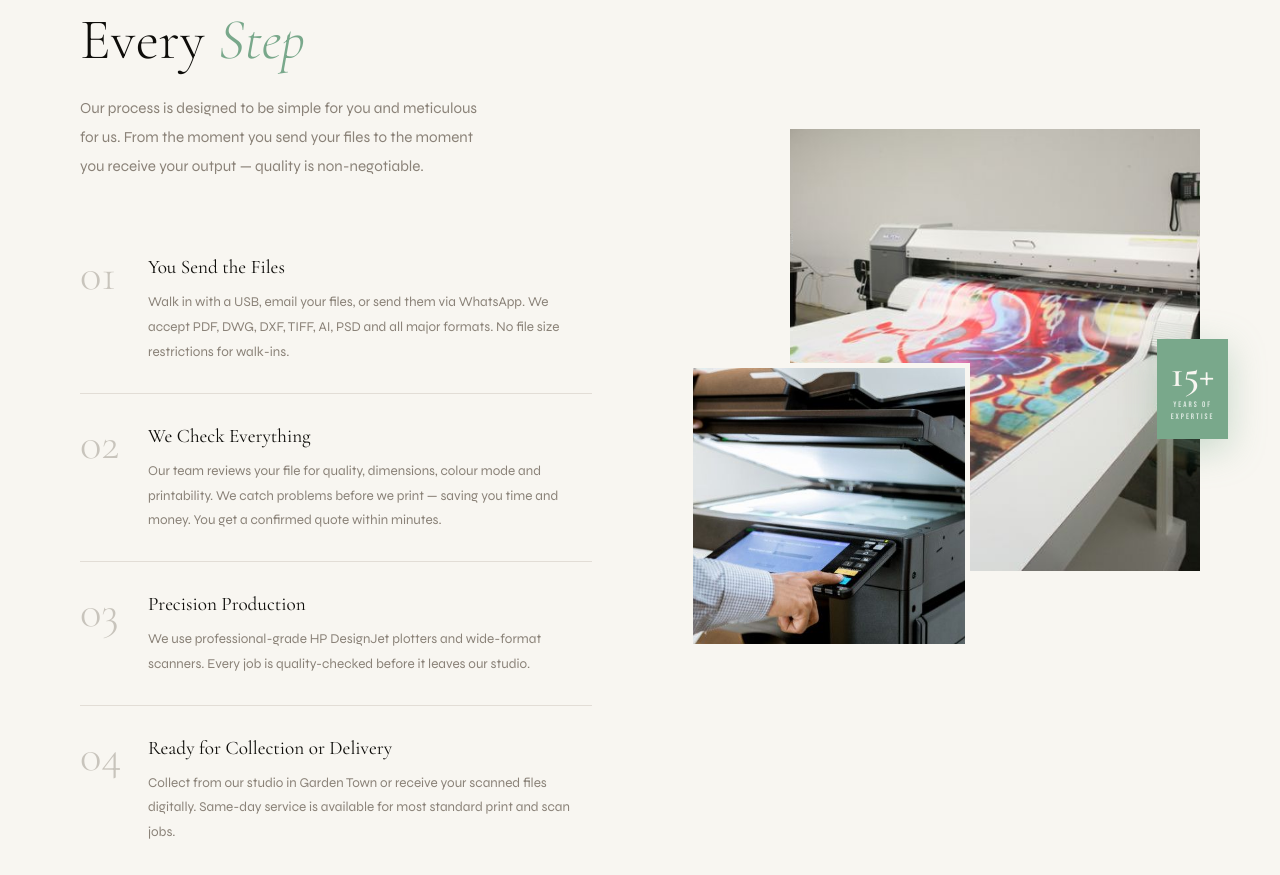
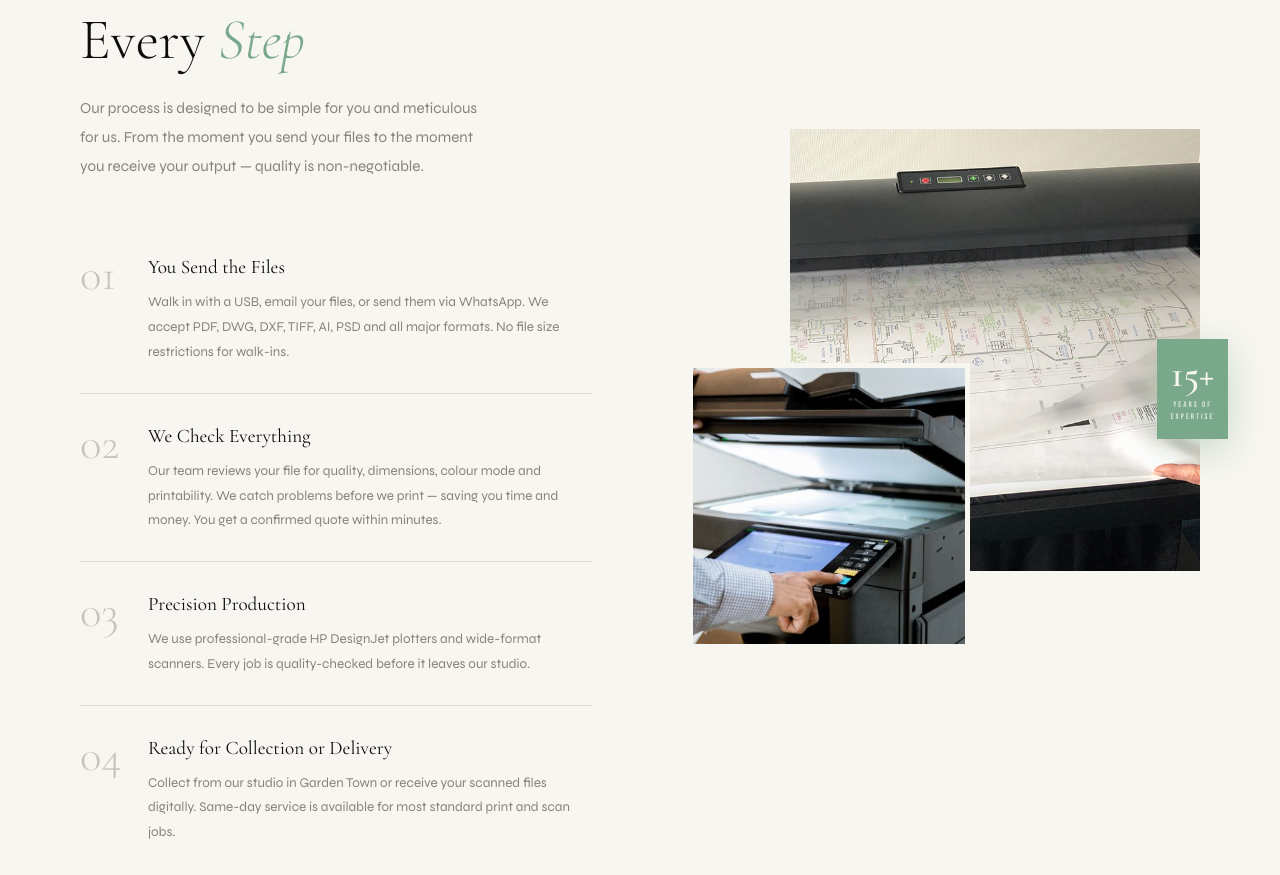
Before and after one commit to Hafsajillani/al-jannat, a Next.js app in the folder frontend/: page /about in a window 1280 px wide. Shown: the part 1004-1879 px from the top of the page. Built offline with nearby package versions, Linux system fonts and the light colour scheme.

Commit message:
Update about section imagery and formatting

```diff
--- a/frontend/components/about/about.tsx
+++ b/frontend/components/about/about.tsx
@@ -193,7 +193,7 @@ function HowWeDeliver() {
             <div className="absolute overflow-hidden" style={{ top: 0, right: 0, width: "80%", height: "85%" }}>
               <img
                 className="w-full h-full object-cover"
-                src="/images/ser-2.jpg"
+                src="/images/wide-scanning.png"
                 alt="Plotter printer in operation"
                 onError={(e) => { (e.target as HTMLImageElement).parentElement!.style.background = "#d5d0c8"; (e.target as HTMLImageElement).style.display = "none"; }}
               />
@@ -307,11 +307,11 @@ const ClientIcons: Record<string, ReactElement> = {
 
 /* ── Collaboration logos ── */
 const COLLAB_LOGOS = [
-  { id: 1, src: "/images/bop-logo.png",        alt: "Bank of Punjab" },
-  { id: 2, src: "/images/logo-descon.jpg",     alt: "Descon Engineering" },
-  { id: 3, src: "/images/nes-pack.jpg",        alt: "Nes Pack" },
-  { id: 4, src: "/images/barclays-logo.png",   alt: "Barclays" },
-  { id: 5, src: "/images/silk-bank.jpg",       alt: "Silk Bank" },
+  { id: 1, src: "/images/bop-logo.png", alt: "Bank of Punjab" },
+  { id: 2, src: "/images/logo-descon.jpg", alt: "Descon Engineering" },
+  { id: 3, src: "/images/nes-pack.jpg", alt: "Nes Pack" },
+  { id: 4, src: "/images/barclays-logo.png", alt: "Barclays" },
+  { id: 5, src: "/images/silk-bank.jpg", alt: "Silk Bank" },
   { id: 6, src: "/images/UBL-Logo-Vector.png", alt: "UBL" },
 ];
 
```
